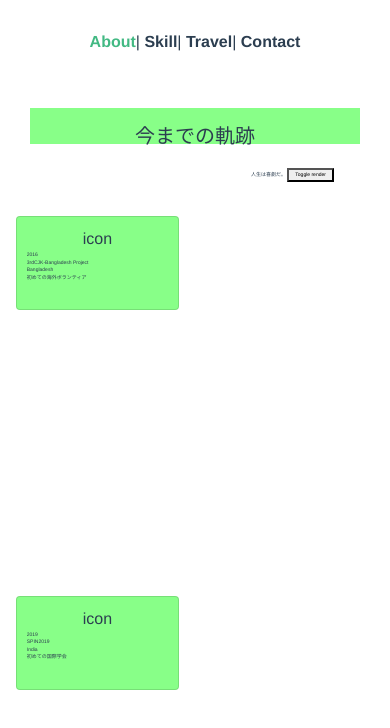
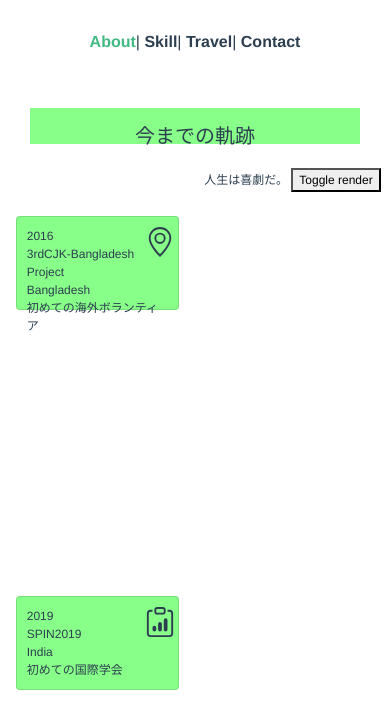
Before and after one commit to Senple/semple_portfolio_by_vue, a Vue app: page / in a window 390 px wide. Shown: the top 728 px of the page. Built offline with nearby package versions, Linux system fonts and the light colour scheme; a web font is replaced by a local one.

Commit message:
icon 追加

```diff
--- a/src/views/About.vue
+++ b/src/views/About.vue
@@ -4,7 +4,7 @@
     <div id="container" class="about" v-show="!loading">
       <h5 id="header" class="header">今までの軌跡</h5>
       <div id="card1" class="scout card">
-        <span class="icon">icon</span>
+        <b-icon class="icon-size" icon="geo-alt"></b-icon>
         <p class="card-left card-text">
           2016
           <br />3rdCJK-Bangladesh Project
@@ -20,7 +20,9 @@
       <transition name="fade">
         <div id="card2" class="scout card" v-if="show">
           <!-- <p class="card-left">2018</p> -->
-          <span class="icon">icon</span>
+          <span class="icon">
+            <b-icon class="icon-size" icon="people-fill"></b-icon>
+          </span>
           <p class="card-left card-text">
             2018
             <br />9thAPR Scout Youth Forum
@@ -31,7 +33,9 @@
       </transition>
       <transition name="fade">
         <div id="card3" class="card">
-          <span class="icon">icon</span>
+          <span class="icon">
+            <b-icon class="icon-size" icon="clipboard-data"></b-icon>
+          </span>
           <p class="card-left card-text">
             2019
             <br />SPIN2019
@@ -164,21 +168,24 @@ p {
 
 .header {
   padding: 1%;
-  margin: 1em 8em;
+  margin: 1em 16em;
 }
 
 .card {
   padding: 2%;
   margin: 0.5em 8em;
 }
+.icon-size {
+  position: absolute;
+  width: 60px;
+  height: 60px;
+  right: 3px;
+}
 
 .card-left {
   text-align: left;
-  /* vertical-align: bottom; */
 }
-/* .card-text {
-  padding-top: 5%;
-} */
+
 .fade-enter-active,
 .fade-leave-active {
   transition: all 500ms;
@@ -199,7 +206,12 @@ p {
 /* スマホ版のCSSを設定 */
 @media only screen and (max-width: 480px) {
   p {
-    font-size: 5px;
+    font-size: 12px;
+  }
+
+  .icon-size {
+    width: 30px;
+    height: 30px;
   }
   .header {
     padding: 4%;
@@ -209,8 +221,8 @@ p {
     padding: 5%;
     margin: 3em 1em;
   }
-  /* .card-text {
-    padding-top: 10%;
-  } */
+  .card-text {
+    margin-bottom: auto;
+  }
 }
 </style>
```
Also changed, not shown: src/main.js (+13 -14 lines).
